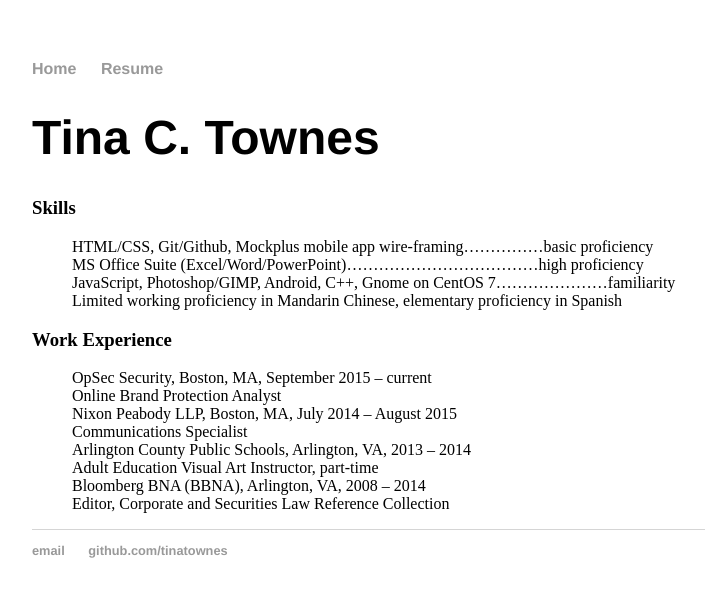
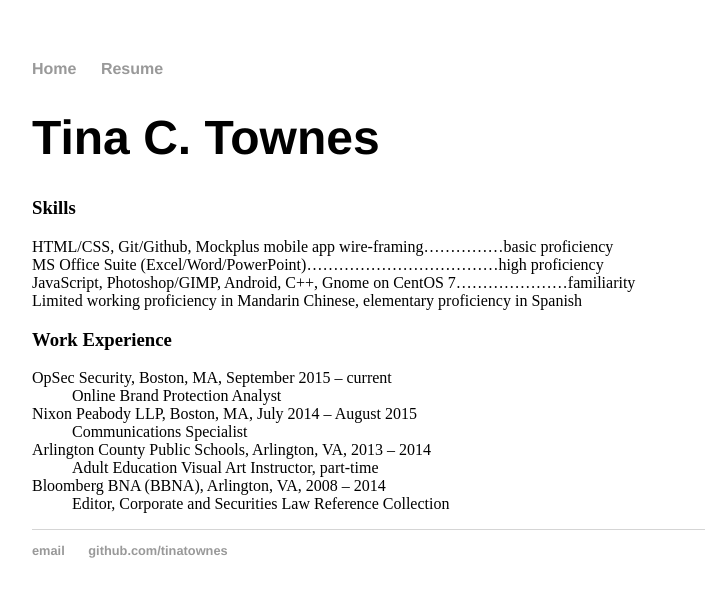
Before and after one commit to tinatownes/tinatownes.github.io, a Jekyll site: the page built from resume/index.html, in a window 1280 px wide. Shown: the top 597 px of the page, without its empty margins (160-865 px from the left). Built offline with Jekyll 4.4.1, drawn with Linux system fonts in a browser that asks for light colours.

Commit message:
updated resume with dd

```diff
--- a/resume/index.html
+++ b/resume/index.html
@@ -8,38 +8,38 @@
 
 	<section class="sectionTitle">
 	 <h3>Skills</h3>
-	 <ul>
-	   <li>HTML/CSS, Git/Github, Mockplus mobile app wire-framing……………basic proficiency
-       </li>
-	   <li>MS Office Suite (Excel/Word/PowerPoint)………………………………high proficiency
-	   </li>
-	   <li>JavaScript, Photoshop/GIMP, Android, C++, Gnome on CentOS 7…………………familiarity
-	   </li>
-	   <li>Limited working proficiency in Mandarin Chinese, elementary proficiency in Spanish
-	   </li>
-	 </ul>
+	 <dl>
+	   <dt>HTML/CSS, Git/Github, Mockplus mobile app wire-framing……………basic proficiency
+       </dt>
+	   <dt>MS Office Suite (Excel/Word/PowerPoint)………………………………high proficiency
+	   </dt>
+	   <dt>JavaScript, Photoshop/GIMP, Android, C++, Gnome on CentOS 7…………………familiarity
+	   </dt>
+	   <dt>Limited working proficiency in Mandarin Chinese, elementary proficiency in Spanish
+	   </dt>
+	 </dl>
 	</section>
 
 	<section class="sectionTitle">
 	 <h3>Work Experience</h3>
-	 <ul>
-	   <li>OpSec Security, Boston, MA, September 2015 – current
-	      <li>Online Brand Protection Analyst
-		  </li>
-       </li>
-	   <li>Nixon Peabody LLP, Boston, MA, July 2014 – August 2015
-	      <li>Communications Specialist
-		  </li>
-	   </li>
-	   <li>Arlington County Public Schools, Arlington, VA, 2013 – 2014
-	      <li>Adult Education Visual Art Instructor, part-time
-		  </li>
-	   </li>
-	   <li>Bloomberg BNA (BBNA), Arlington, VA, 2008 – 2014
-	      <li>Editor, Corporate and Securities Law Reference Collection
-		  </li>
-	   </li>
-	 </ul>
+	 <dl>
+	   <dt>OpSec Security, Boston, MA, September 2015 – current
+	      <dd>Online Brand Protection Analyst
+		  </dd>
+       </dt>
+	   <dt>Nixon Peabody LLP, Boston, MA, July 2014 – August 2015
+	      <dd>Communications Specialist
+		  </dd>
+	   </dt>
+	   <dt>Arlington County Public Schools, Arlington, VA, 2013 – 2014
+	      <dd>Adult Education Visual Art Instructor, part-time
+		  </dd>
+	   </dt>
+	   <dt>Bloomberg BNA (BBNA), Arlington, VA, 2008 – 2014
+	      <dd>Editor, Corporate and Securities Law Reference Collection
+		  </dd>
+	   </dt>
+	 </dl>
 	</section>
 
 </div>
```
